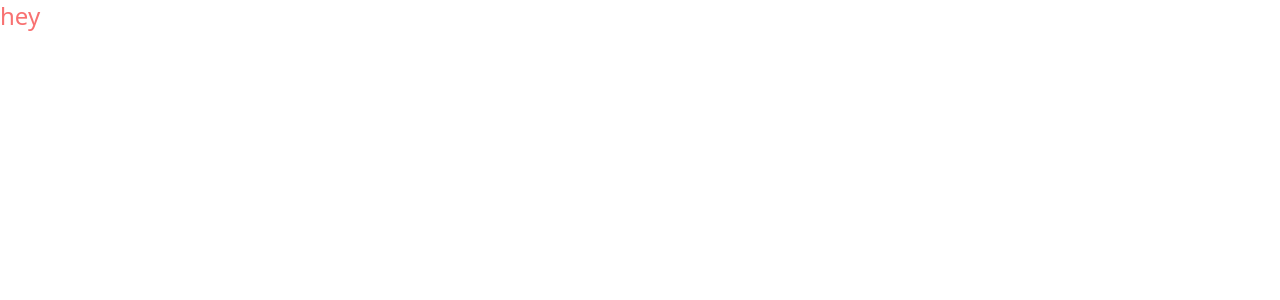
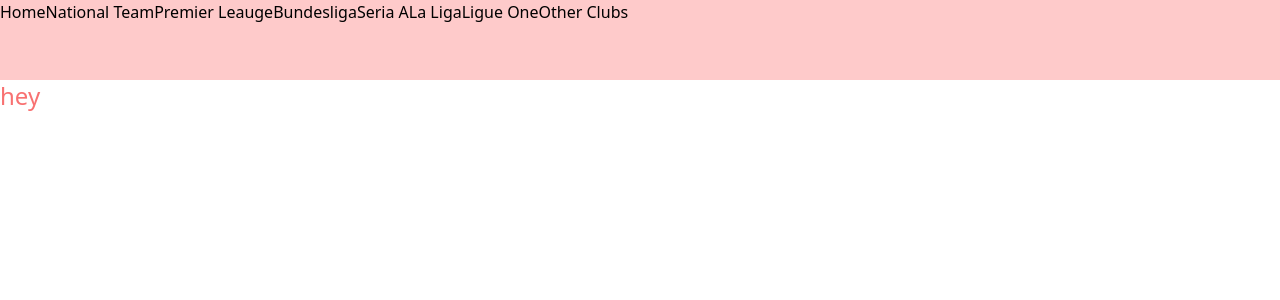
Before and after one commit to etrafa/shopify, a Next.js app: page / in a window 1280 px wide. Shown: the top 300 px of the page. Built offline with nearby package versions, Linux system fonts and the light colour scheme.

Commit message:
icons added.

```diff
--- a/components/Navbar/Navbar.tsx
+++ /dev/null
@@ -1,4 +0,0 @@
-const Navbar = () => {
-  return <div></div>;
-};
-export default Navbar;
--- /dev/null
+++ b/components/Navbar/index.tsx
@@ -0,0 +1,20 @@
+const Navbar = () => {
+  return (
+    <nav className="w-full h-20 bg-red-200">
+      <div>
+        <ul className="flex">
+          <li>Home</li>
+          <li>National Team</li>
+          <li>Premier Leauge</li>
+          <li>Bundesliga</li>
+          <li>Seria A</li>
+          <li>La Liga</li>
+          <li>Ligue One</li>
+          <li>Other Clubs</li>
+        </ul>
+      </div>
+      <div></div>
+    </nav>
+  );
+};
+export default Navbar;
--- a/pages/_app.tsx
+++ b/pages/_app.tsx
@@ -1,8 +1,14 @@
 import "../styles/globals.css";
 import type { AppProps } from "next/app";
+import Navbar from "../components/Navbar";
 
 function MyApp({ Component, pageProps }: AppProps) {
-  return <Component {...pageProps} />;
+  return (
+    <div>
+      <Navbar />
+      <Component {...pageProps} />
+    </div>
+  );
 }
 
 export default MyApp;
```
Also changed, not shown: Utilities/Icons/Icons.tsx (added, +55 -0 lines).
